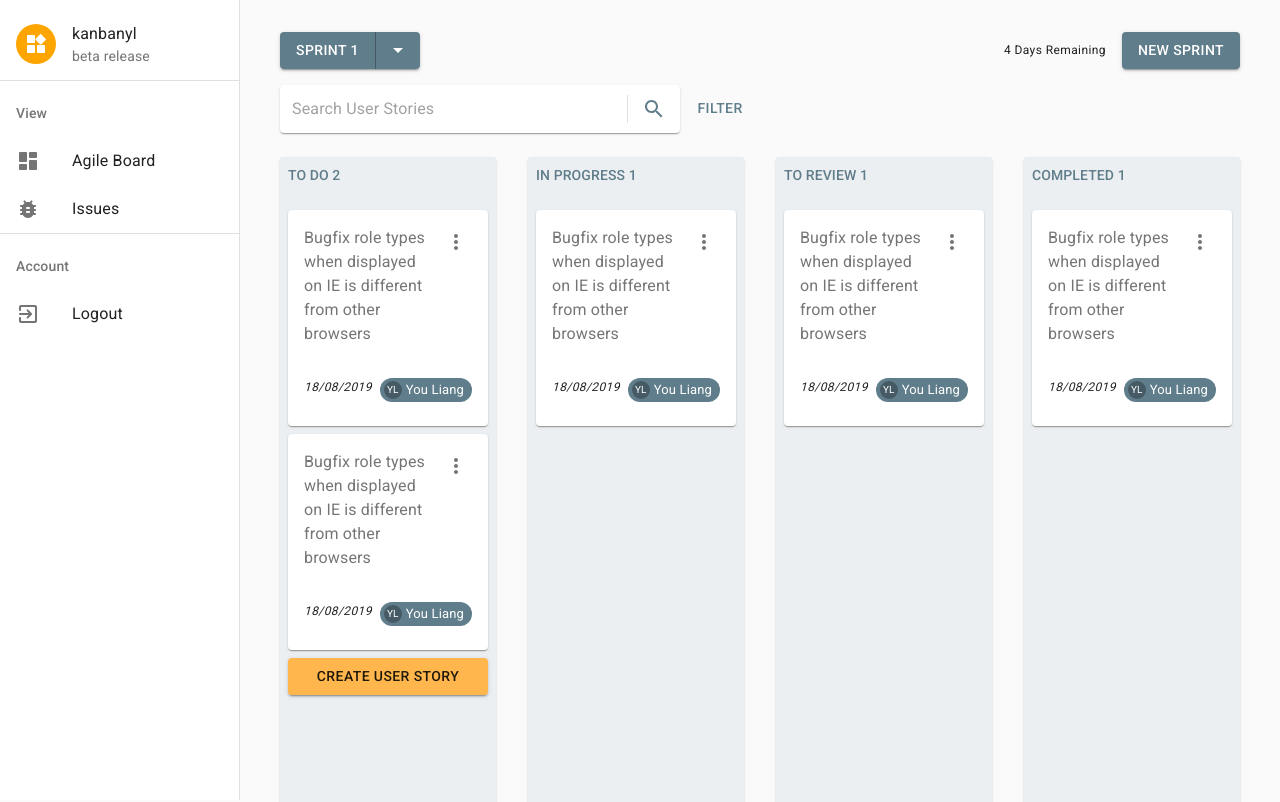
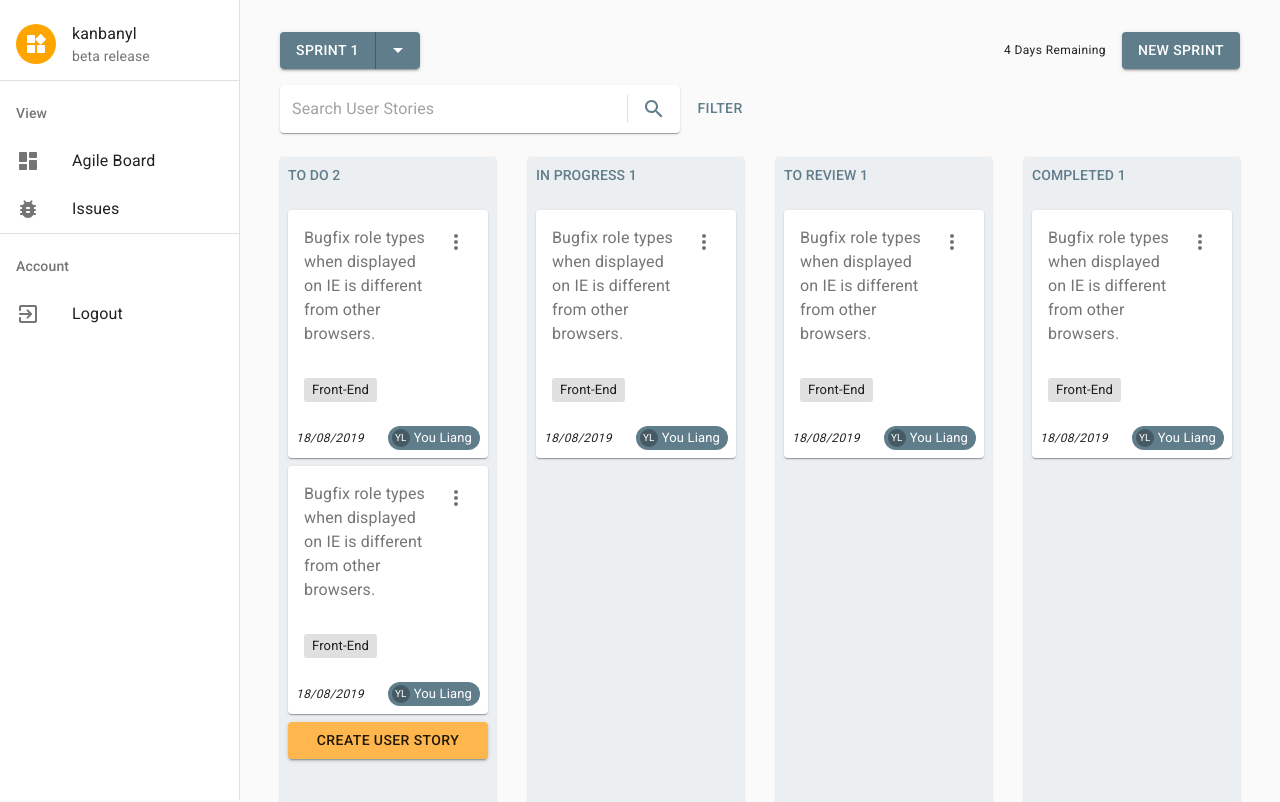
Before and after one commit to adenchua/kanbanyl, a React (Create React App) app: page / in a window 1280 px wide. Shown: the top 802 px of the page. Built offline with nearby package versions, Linux system fonts and the light colour scheme.

Commit message:
fixed card, added label

```diff
--- a/src/Components/BoardContentItem.tsx
+++ b/src/Components/BoardContentItem.tsx
@@ -1,6 +1,7 @@
 import * as React from 'react';
 import Card from '@material-ui/core/Card';
 import CardContent from '@material-ui/core/CardContent';
+import CardActions from '@material-ui/core/CardActions';
 import CardHeader from '@material-ui/core/CardHeader';
 import Typography from '@material-ui/core/Typography';
 import { Theme } from '@material-ui/core/styles';
@@ -18,8 +19,8 @@ const useStyles = makeStyles((theme: Theme) => ({
     fontStyle: 'italic',
     flexGrow: 1,
   },
-  flex: {
-    display: 'flex',
+  label: {
+    borderRadius: 3,
   },
 }));
 
@@ -34,16 +35,17 @@ const BoardContentItem: React.FC = () => {
             <MoreVertIcon />
           </IconButton>
         }
-        subheader="Bugfix role types when displayed on IE is different from other browsers"
+        subheader="Bugfix role types when displayed on IE is different from other browsers."
       />
       <CardContent>
-        <div className={classes.flex}>
-          <Typography variant="caption" className={classes.dateStamp}>
-            18/08/2019
-          </Typography>
-          <Chip color="primary" size="small" avatar={<Avatar>YL</Avatar>} label="You Liang" />
-        </div>
+        <Chip color="default" size="small" label="Front-End" className={classes.label} />
       </CardContent>
+      <CardActions>
+        <Typography variant="caption" className={classes.dateStamp}>
+          18/08/2019
+        </Typography>
+        <Chip color="primary" size="small" avatar={<Avatar>YL</Avatar>} label="You Liang" />
+      </CardActions>
     </Card>
   );
 };
--- a/src/Containers/Board.tsx
+++ b/src/Containers/Board.tsx
@@ -5,7 +5,7 @@ import BoardHeader from '../Components/BoardHeader';
 import BoardContent from '../Components/BoardContent';
 import { makeStyles } from '@material-ui/styles';
 import { Theme } from '@material-ui/core/styles';
-import Paper from '@material-ui/core/Paper';
+
 /**
  * Returns a page where it displays a kanban style board to users
  */
```
